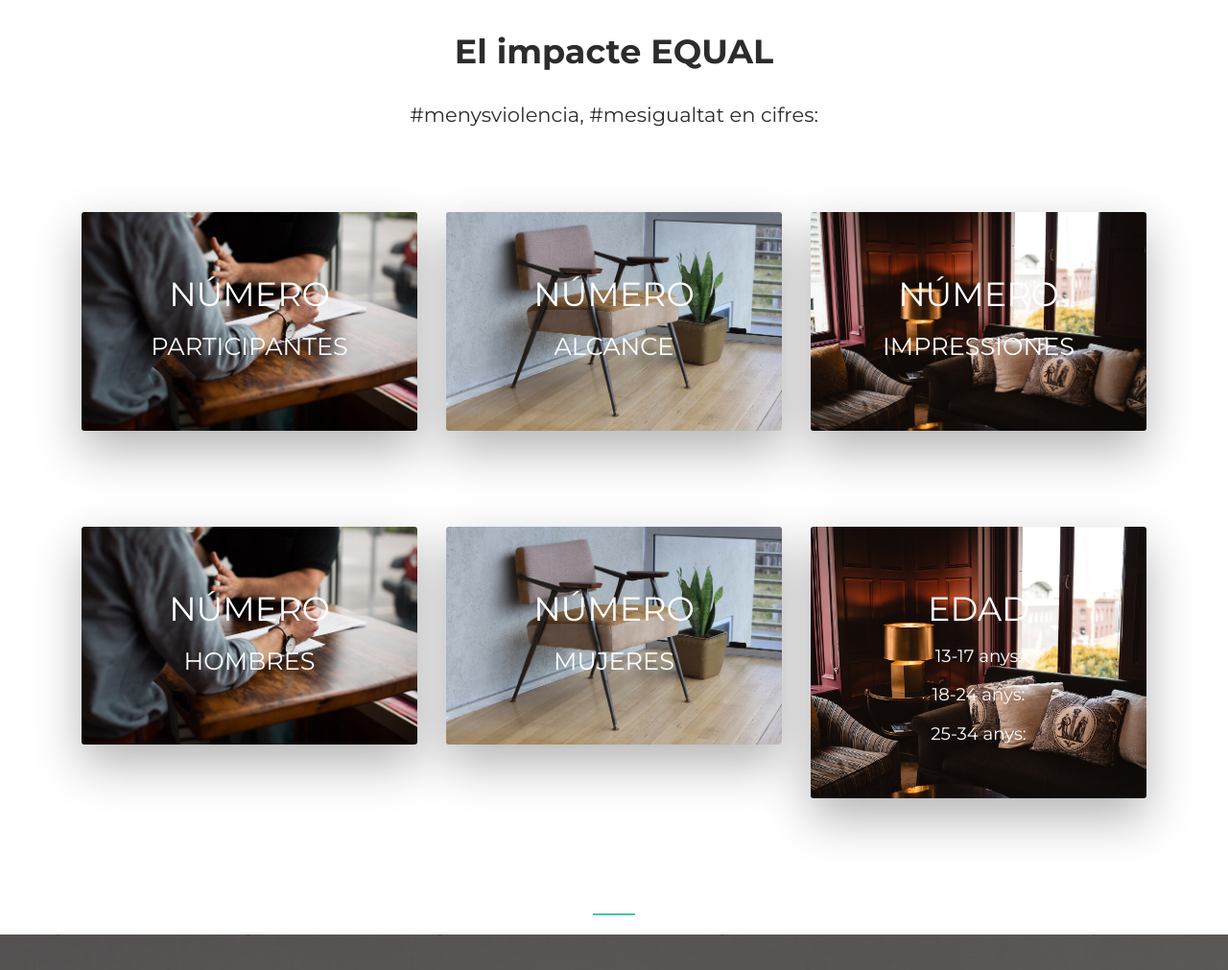
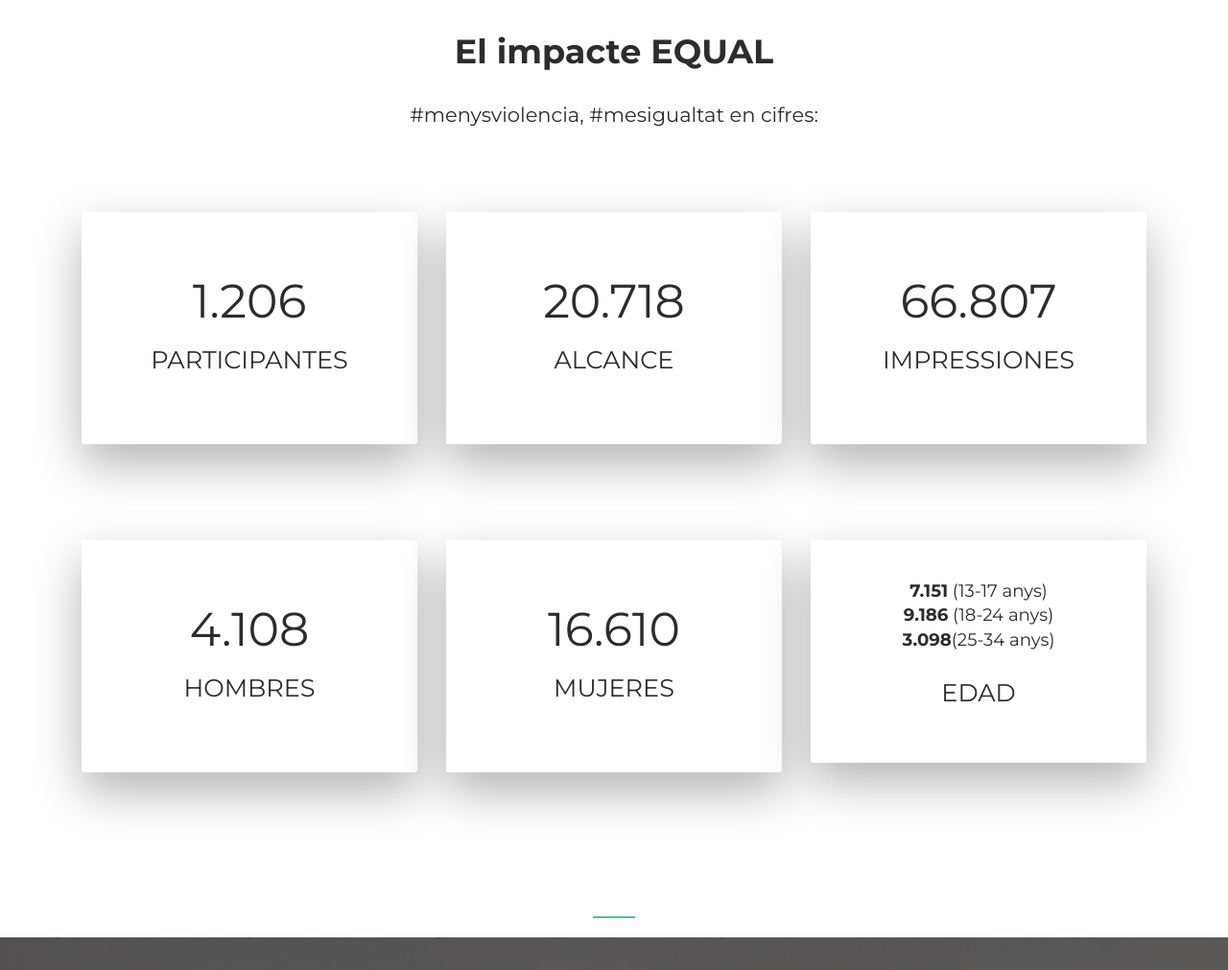
Before and after one commit to ProyectoEQUAL/equal-landing-html, a website: page index.html in a window 1280 px wide. Shown: the part 1728-2739 px from the top of the page at 96% size. Drawn offline with Linux system fonts and the light colour scheme; some packages are replaced by stand-ins of ours.

Commit message:
Update Dades

```diff
--- a/index.html
+++ b/index.html
@@ -112,7 +112,7 @@
         </div>
     </div>
 
-   <!--Dades  -->
+     <!--Dades  -->
     <div class="section">
         <div class="separator-line separator-aquateal"></div>
         <div class="features-4">
@@ -125,30 +125,30 @@
                 </div>
                 <div class="row">
                     <div class="col-md-4">
-                        <div class="card card-background card-raised" data-background-color style="background-image: url('assets/img/bg24.jpg')">
+                        <div class="card card-background card-raised" background-color="#5D84A6">
                             <div class="info">
                                 <div class="description">
-                                    <h2 class="info-title">NÚMERO</h2>
+                                    <h1 class="info-title">1.206</h1>
                                     <h3>PARTICIPANTES</h3>
                                 </div>
                             </div>
                         </div>
                     </div>
                     <div class="col-md-4">
-                        <div class="card card-background card-raised" data-background-color style="background-image: url('assets/img/bg23.jpg')">
+                        <div class="card card-background card-raised" background-color="#5D84A6">
                             <div class="info">
                                 <div class="description">
-                                    <h2 class="info-title">NÚMERO</h2>
+                                    <h1 class="info-title">20.718</h1>
                                     <h3>ALCANCE</h3>
                                 </div>
                             </div>
                         </div>
                     </div>
                     <div class="col-md-4">
-                        <div class="card card-background card-raised" data-background-color style="background-image: url('assets/img/bg25.jpg')">
+                        <div class="card card-background card-raised" background-color="#5D84A6">
                             <div class="info">
                                 <div class="description">
-                                    <h2 class="info-title">NÚMERO</h2>
+                                    <h1 class="info-title">66.807</h1>
                                     <h3>IMPRESSIONES</h3>
                                 </div>
                             </div>
@@ -157,39 +157,41 @@
                 </div>
                 <div class="row">
                     <div class="col-md-4">
-                        <div class="card card-background card-raised" data-background-color style="background-image: url('assets/img/bg24.jpg')">
+                        <div class="card card-background card-raised" background-color="#5D84A6">
                             <div class="info">
                                 <div class="description">
-                                    <h2 class="info-title">NÚMERO</h2>
+                                    <h1 class="info-title">4.108</h1>
                                     <h3>HOMBRES</h3>
                                 </div>
                             </div>
                         </div>
                     </div>
                     <div class="col-md-4">
-                        <div class="card card-background card-raised" data-background-color style="background-image: url('assets/img/bg23.jpg')">
+                        <div class="card card-background card-raised" background-color="#5D84A6">
                             <div class="info">
                                 <div class="description">
-                                    <h2 class="info-title">NÚMERO</h2>
+                                    <h1 class="info-title">16.610</h1>
                                     <h3>MUJERES</h3>
                                 </div>
                             </div>
                         </div>
                     </div>
                     <div class="col-md-4">
-                        <div class="card card-background card-raised" data-background-color style="background-image: url('assets/img/bg25.jpg')">
+                        <div class="card card-background card-raised" background-color="#5D84A6">
                             <div class="info">
                                 <div class="description">
-                                    <h2 class="info-title">EDAD</h2>
-                                    <h5>13-17 anys: </h5>
-                                    <h5>18-24 anys: </h5>
-                                    <h5>25-34 anys: </h5>
+                                    <h5><strong>7.151</strong> (13-17 anys)
+                                        <br><strong>9.186</strong> (18-24 anys)
+                                        <br><strong>3.098</strong>(25-34 anys)
+                                    </h5>
+                                    <h3 class="info-title">EDAD</h3>
                                 </div>
                             </div>
                         </div>
                     </div>
                 </div>
             </div>
+        </div>
     </div>
 
         <!-- ESTUDI  -->
```
